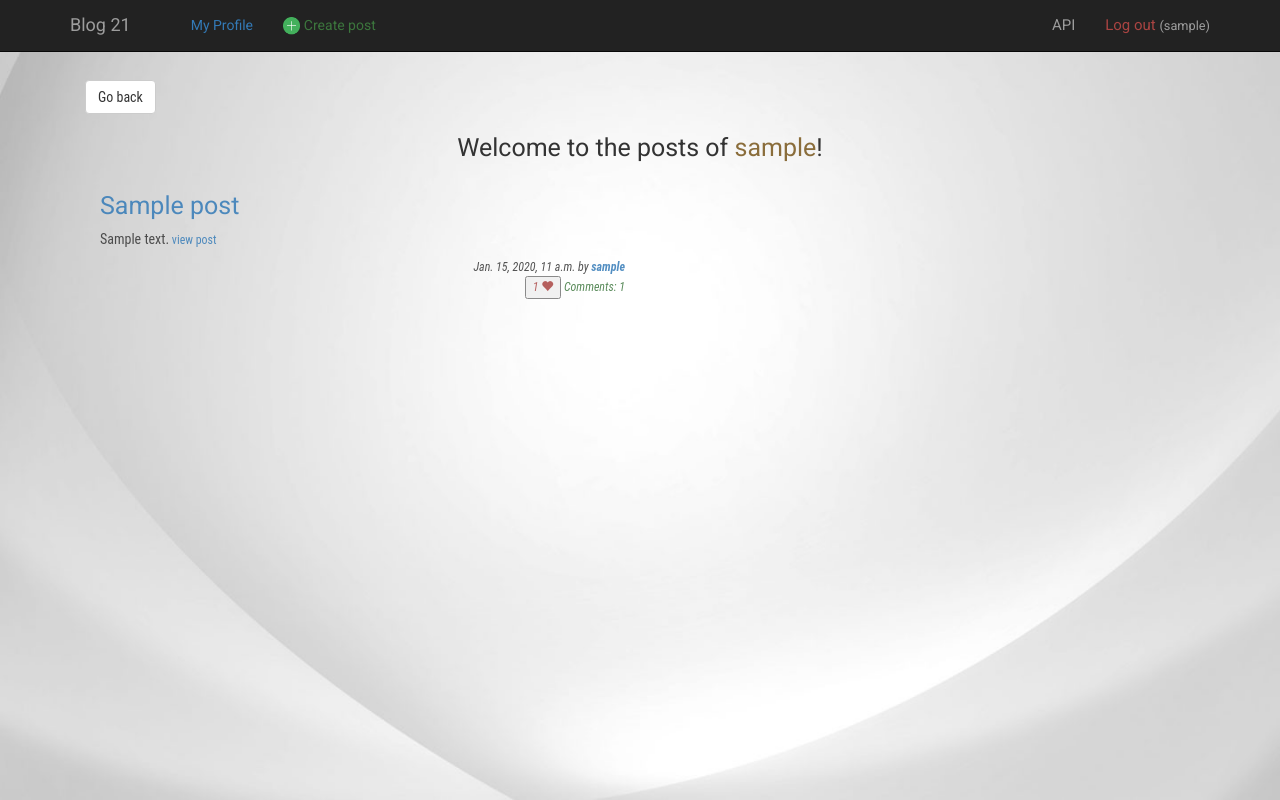
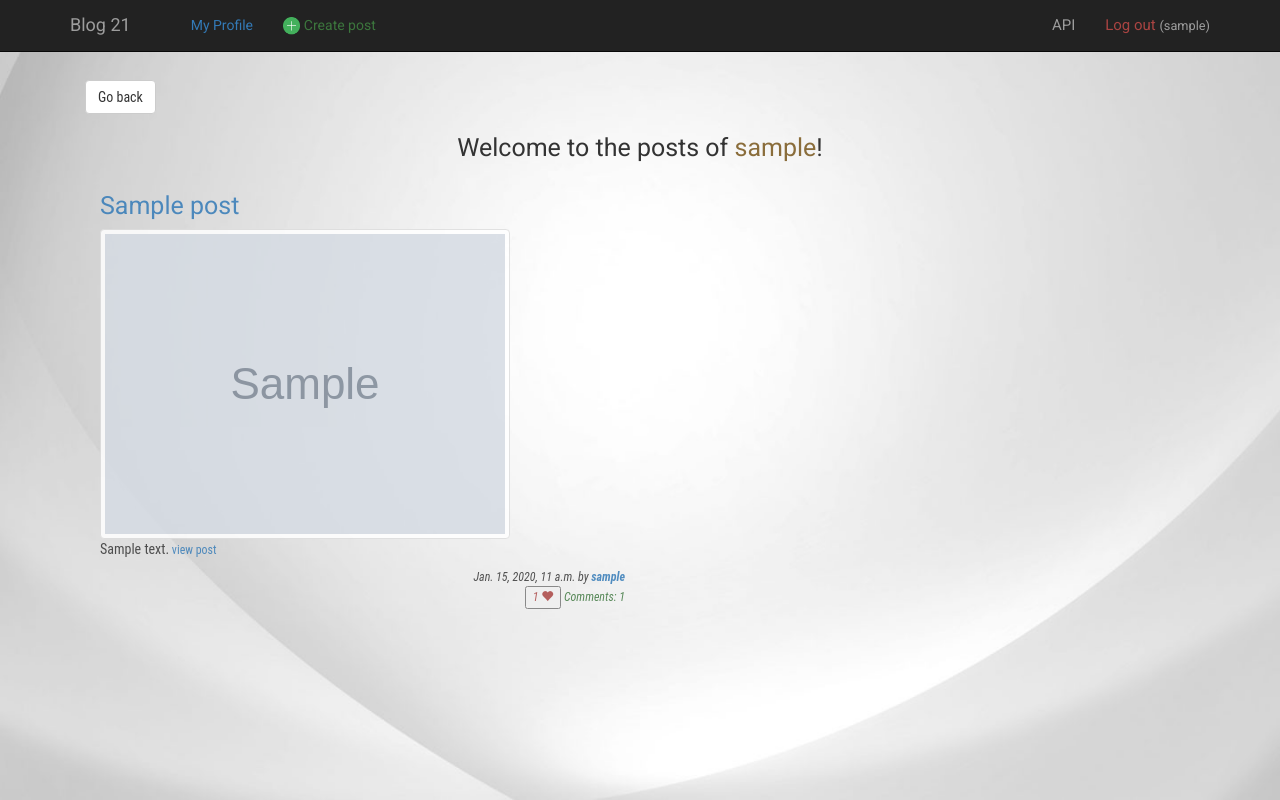
Before and after one commit to MykelSchmidt/my-first-blog, a Django app: page /profile/?q=1 in a window 1280 px wide. Run offline with Django 3.2, Linux system fonts and the light colour scheme; a user stored in the database is signed in; tables that the repository leaves empty hold one stand-in row (values such as "Sample post"); grey boxes marked "Sample" are stand-in pictures; some libraries are stand-ins or nearby versions.

Commit message:
minorbugfixviewprofile

```diff
--- a/blog/templates/blog/view_profile.html
+++ b/blog/templates/blog/view_profile.html
@@ -22,6 +22,9 @@
 <div class="post singlepost">
   <div class="col-md-6"> <!-- LEFT COLUMN -->
     <h1><a href="{% url 'post_detail' pk=post.pk %}">{{ post.title }}</a></h1>
+    {% if post.image %}
+  <img src='{{post.image.url}}' class='img-thumbnail'/>
+  {% endif %}
     <p>{{ post.text|linebreaksbr|truncatewords:75 }}<a href="{% url 'post_detail' pk=post.pk %}"><small> view post</small></a></p>
     <div id='signoff' class="date">
       {{ post.published_date }}
```
Also changed, not shown: blog/static/images/0926_metaforum-nvo.jpg (added), blog/static/images/Agency_Loans.jpg (added), blog/static/images/DeclutteringYourLifeHeader2.jpg (added), blog/static/images/Minimalism.png (added).
